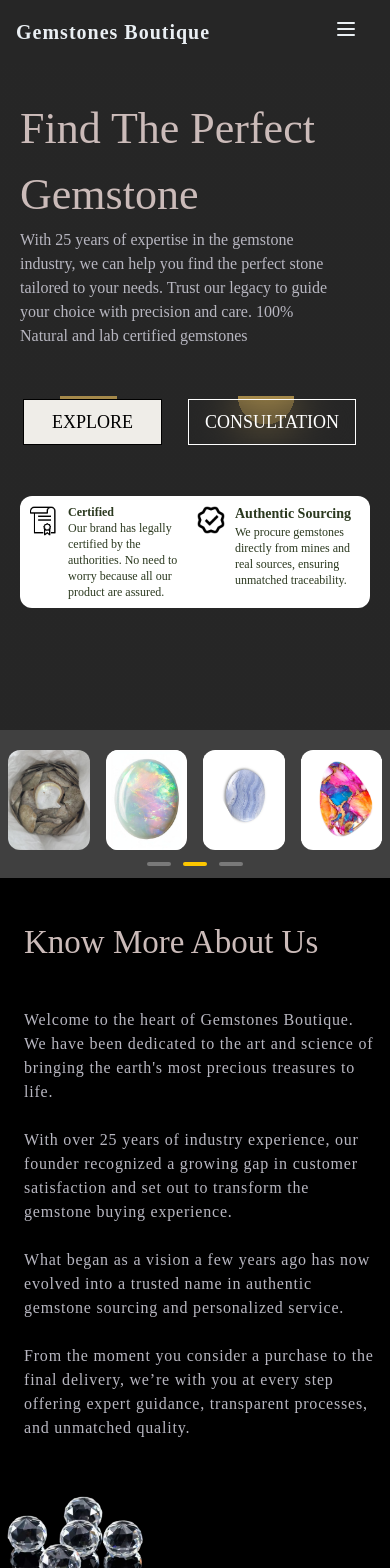
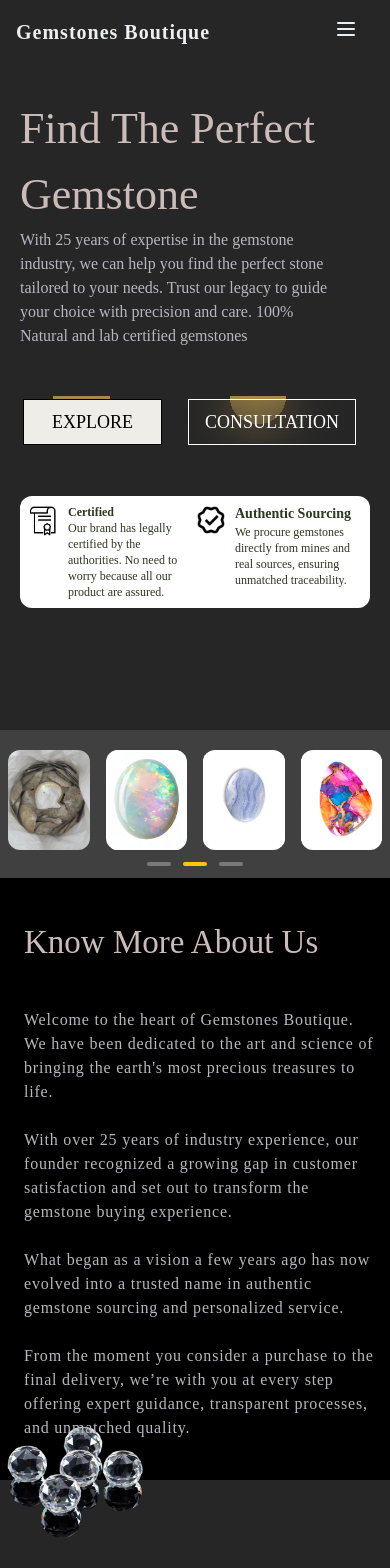
Before and after one commit to JatinMehta007/Freelance-project, a React (Vite) app: page / in a window 390 px wide. Shown: the top 1568 px of the page. Built offline with nearby package versions, Linux system fonts and the light colour scheme; grey boxes are pictures that could not be loaded; a web font is replaced by a local one.

Commit message:
make responsive

```diff
--- a/src/pages/About.jsx
+++ b/src/pages/About.jsx
@@ -4,13 +4,8 @@ export const About = () => {
       <div
         style={{ fontFamily: '"Times New Roman", Times, serif' }}
         id="About"
-        className="overflow-hidden bg-black h-screen"
+        className="overflow-hidden bg-black"
       >
-        <img
-          src="/about2.png"
-          alt=""
-          className="w-[150px] sm:w-[180px] md:w-[200px] absolute mt-[580px] md:mt-[570px] h-[150px] sm:h-[180px] md:h-[200px]"
-        />
         <div className="lg:pt-20 pt-10">
           <div className="max-w-[100%] mx-auto">
             <h2 className="text-[#CBBBB9] ml-6 sm:ml-12 md:ml-24 text-[33px] sm:text-5xl md:text-6xl font-medium mb-10">
@@ -40,6 +35,13 @@ export const About = () => {
                   transparent processes, and unmatched quality.
                 </p>
               </div>
+        <div className="absolute">
+        <img
+          src="/about2.png"
+          alt=""
+          className="w-[150px] sm:w-[180px] md:w-[200px]  mt-[380px] md:mt-[400px] h-[150px] sm:h-[180px] md:h-[200px]"
+          />
+          </div>
               <div className="w-full flex justify-center items-end z-0 mt-10 md:mt-0">
                 <img
                   src="/about1.png"
```
